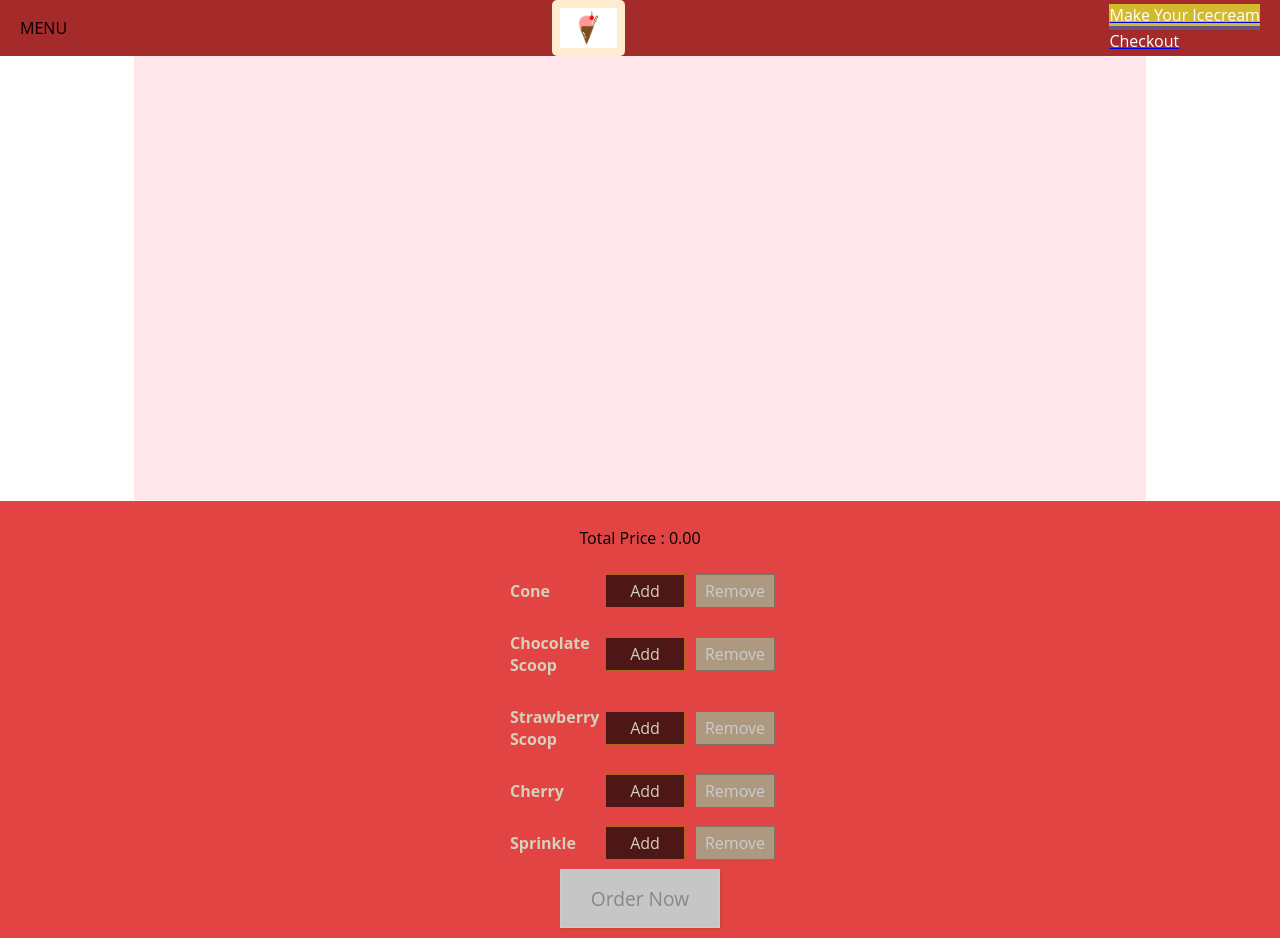
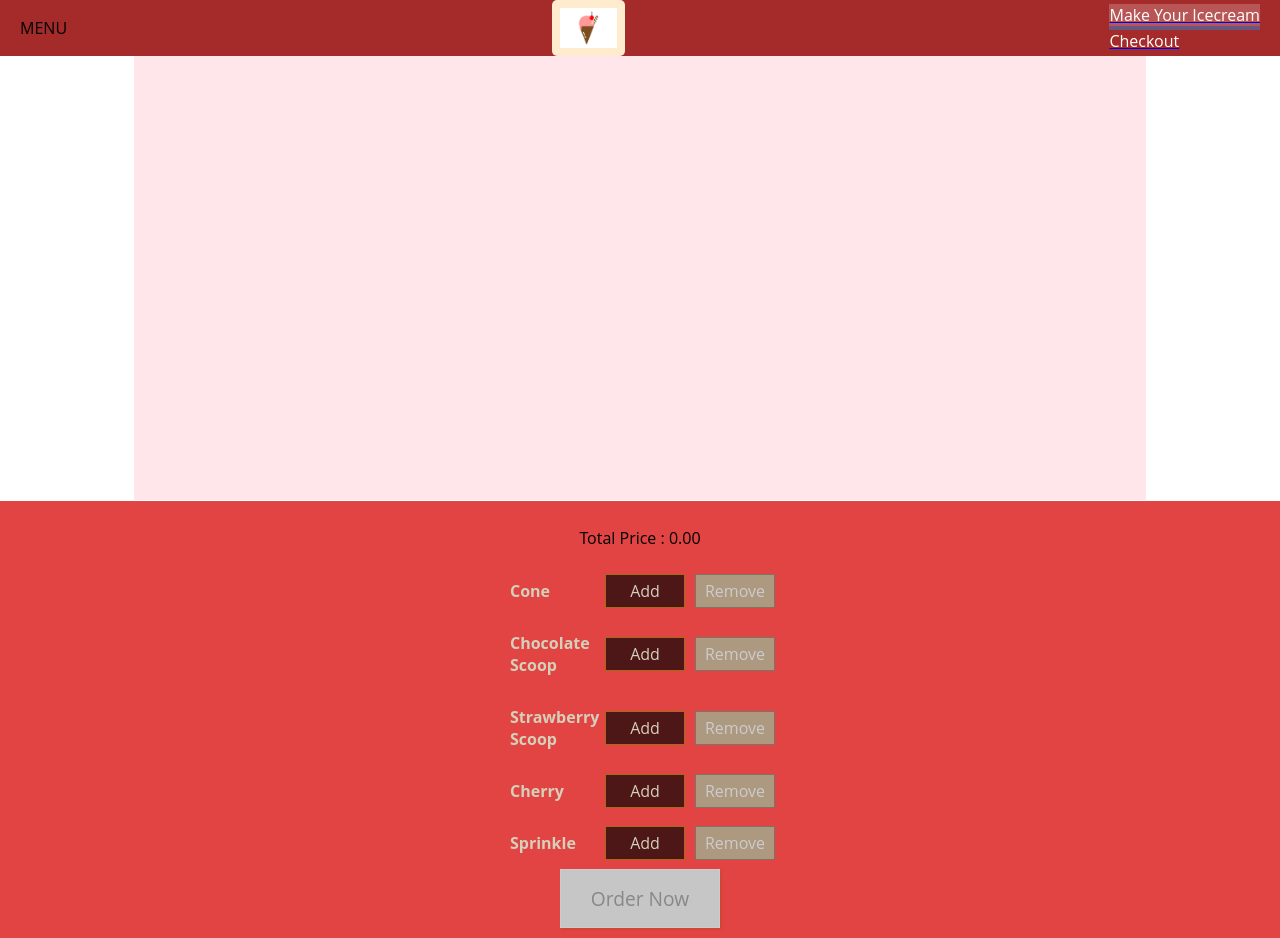
Before and after one commit to snehathadani/IcrecreamShop, a React (Create React App) app: page / in a window 1280 px wide. Built offline with nearby package versions, Linux system fonts and the light colour scheme.

Commit message:
color changed

```diff
--- a/src/Components/Navigation/NavigationItems/NavigationItem.module.css
+++ b/src/Components/Navigation/NavigationItems/NavigationItem.module.css
@@ -21,7 +21,7 @@ align-items:center;
 .NavigationItem a:hover,
 .NavigationItem a:active,
 .NavigationItem a.active{
-    background-color: rgb(211, 186, 45);
+    background-color: rgb(184, 86, 86);
     border-bottom: 4px solid rgb(104, 86, 129);
    box-sizing: border-box;
    display:block;
```
